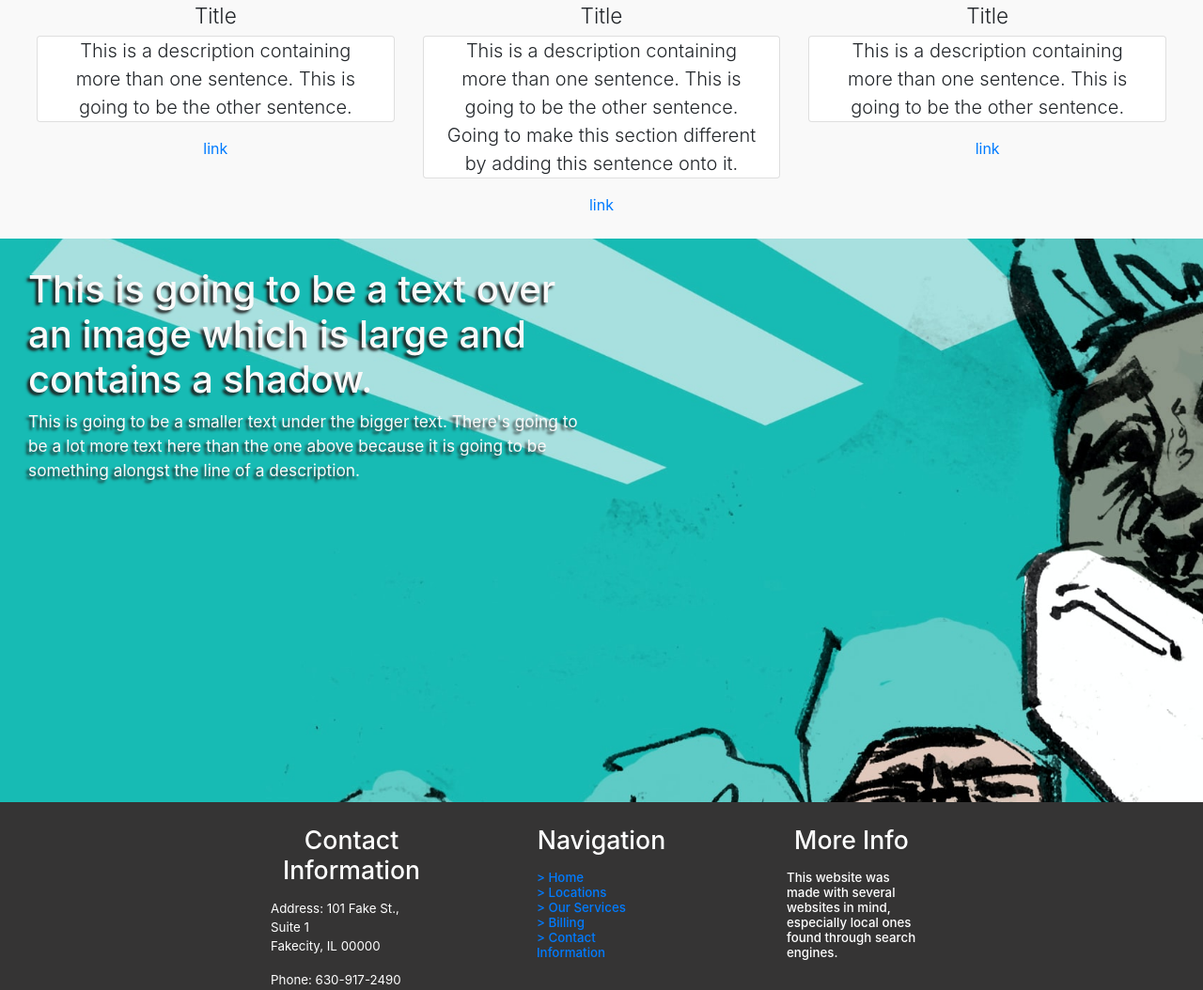
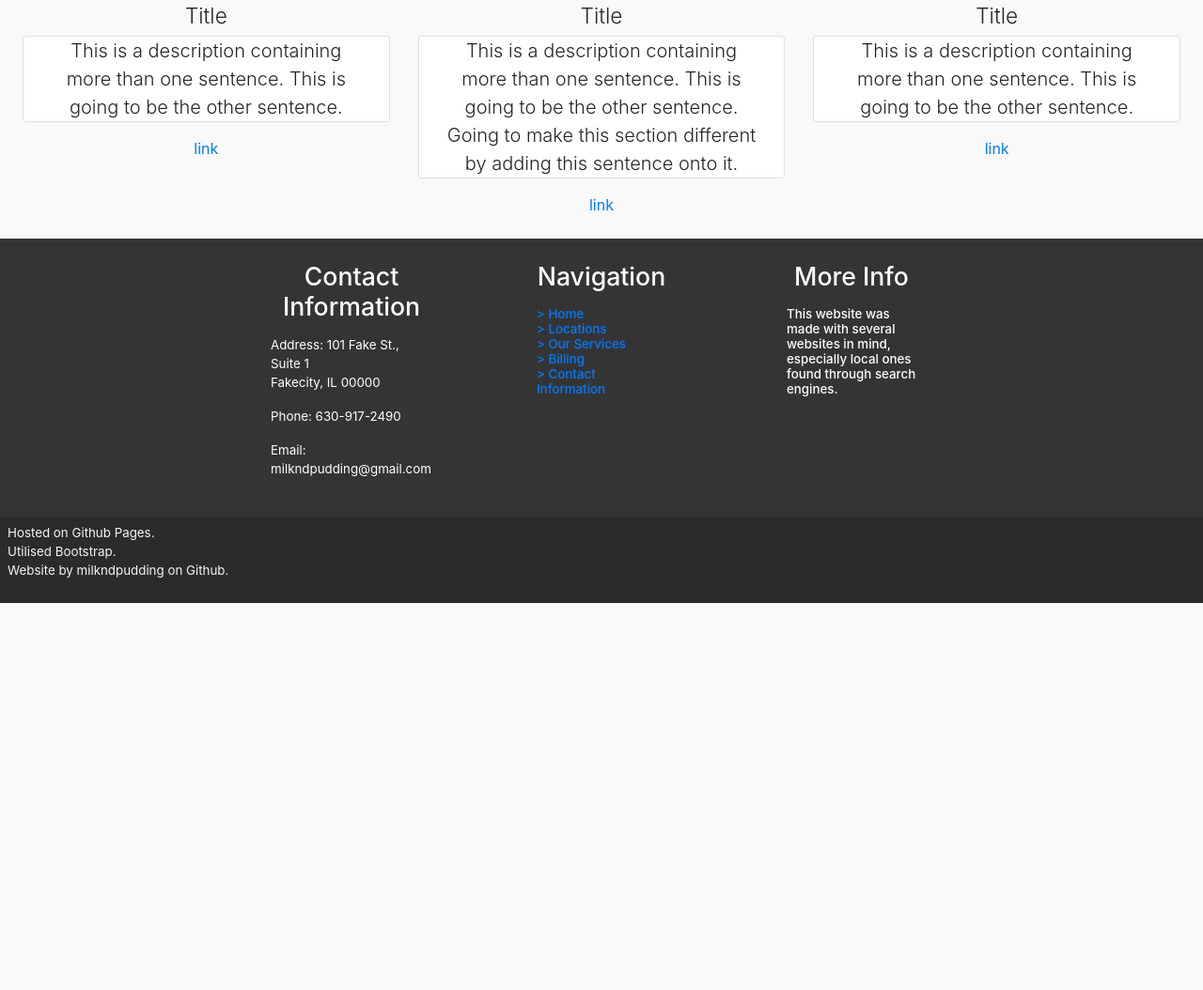
Before and after one commit to milkndcoffee/bs-healthcare, a website: page src/index.html in a window 1280 px wide. Shown: the part 983-2037 px from the top of the page at 94% size. After the commit the page ends 1625 px from the top, so only its background shows below. Drawn offline with Linux system fonts and the light colour scheme.

Commit message:
quickfix on spacing, might want to look into element causing extra spacing

```diff
--- a/src/index.html
+++ b/src/index.html
@@ -68,9 +68,7 @@
         <div class="text-over-img-container">
           <!-- Image -->
           <div class="img-container position-absolute">
-            <img class=" d-none d-sm-block" style="width: 1920px; margin: -580px 0 0 0;"
-              src="assets/images/freeimage1.jpg">
-            <img class="img-fluid d-block d-sm-none" src="assets/images/freeimage1.jpg">
+            <img class="" style="width: 1920px; margin: -580px 0 0 0;" src="assets/images/freeimage1.jpg">
           </div>
           <!-- Text over image -->
           <div
@@ -92,7 +90,7 @@
         </div>
       </section>
 
-      <section class="ml-4 mr-4 pt-4 pb-4 row" style="text-align: center;">
+      <section class="p-4 pt-4 pb-4 row" style="text-align: center;">
         <div class="col-12 ">
           <h1 class="display-4" style="font-size: 30pt;">The columns below displays information about the company and
             why you should choose it</h1>
@@ -120,33 +118,7 @@
         </div>
       </section>
 
-      <section>
-        <div class="text-over-img-container">
-          <!-- Image -->
-          <div class="img-container position-absolute">
-            <img class=" d-none d-sm-block" style="width: 1920px; margin: -580px 0 0 0;"
-              src="assets/images/freeimage1.jpg">
-            <img class="img-fluid d-block d-sm-none" src="assets/images/freeimage1.jpg">
-          </div>
-          <!-- Text over image -->
-          <div
-            style="position: relative; padding-top: 30px; padding-left: 30px; max-width: 50%; max-height: fit-content;">
-            <div class="d-none d-sm-block">
-              <h2 class="text-over-img" style="font-size: 30pt;">This is going to be a text over
-                an image which is large and contains a shadow.</h2>
-              <p class=" text-over-img" style="font-size: 13pt;">This is going to be a smaller text under the bigger
-                text. There's going to be a lot more text
-                here
-                than the one above because it is going to be something alongst the line of a description.
-              </p>
-            </div>
-            <div class="d-block d-sm-none pt-4">
-              <p class="lead text-over-img" style="font-size: 20pt;">Best Self Healthcare is here to help!</p>
-              <p class="text-over-img" style="font-size: 12pt;">We seek to provide the best services we can.</p>
-            </div>
-          </div>
-        </div>
-      </section>
+
     </main>
 
     <!-- Footer -->
@@ -195,6 +167,7 @@
         </div>
       </section>
     </footer>
+
   </div>
 
   <!-- Scripts -->
--- a/src/scss/styles.scss
+++ b/src/scss/styles.scss
@@ -2,6 +2,14 @@ $bg-color: rgb(249, 249, 249);
 
 body {
   background-color: $bg-color;
+}
+
+html,body
+{
+    width: 100%;
+    margin: 0px;
+    padding: 0px;
+    overflow-x: hidden;
 }
 
 .container-fluid {
@@ -21,6 +29,7 @@ body {
 .img-container{
   overflow: hidden;
   width: 100%;
+  padding: 0;
   height: 600px;
 }
 
```
Also changed, not shown: src/css/styles.css. Lines whose indentation alone changed are shown as unchanged.
